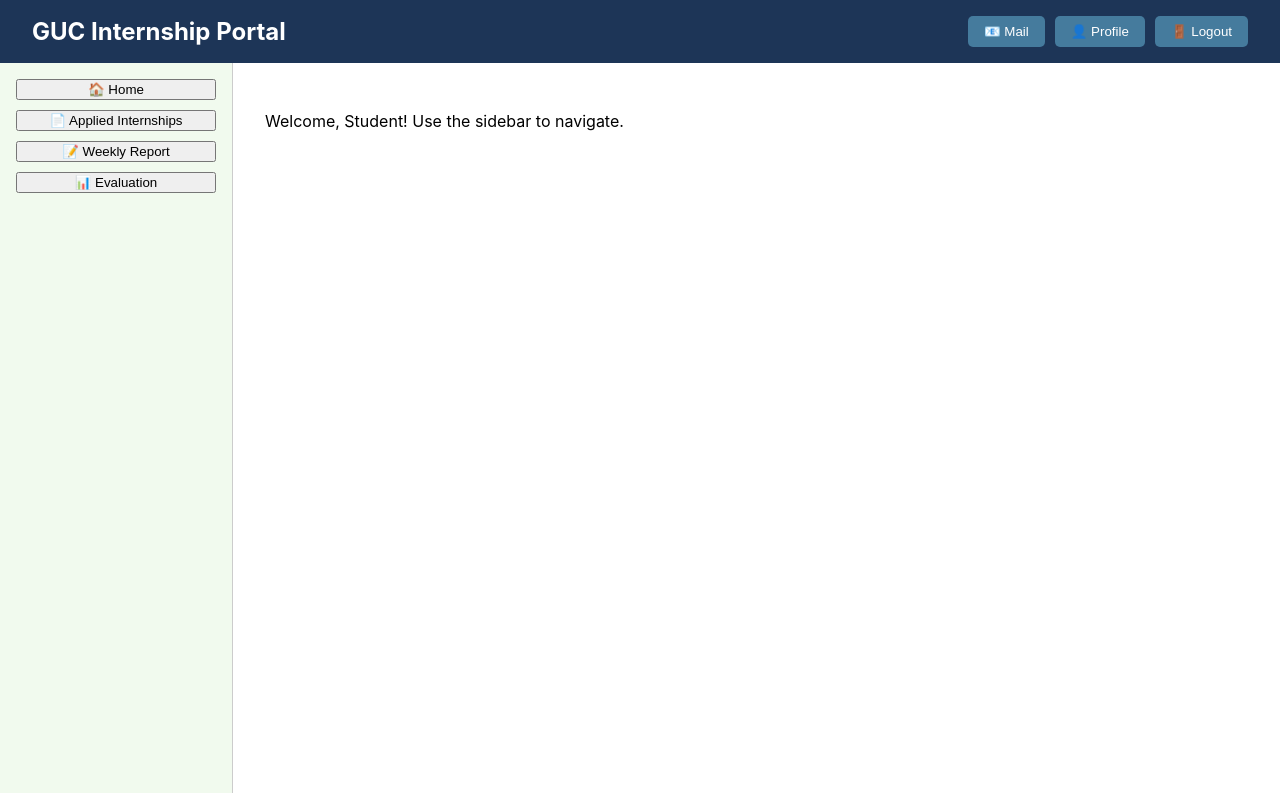
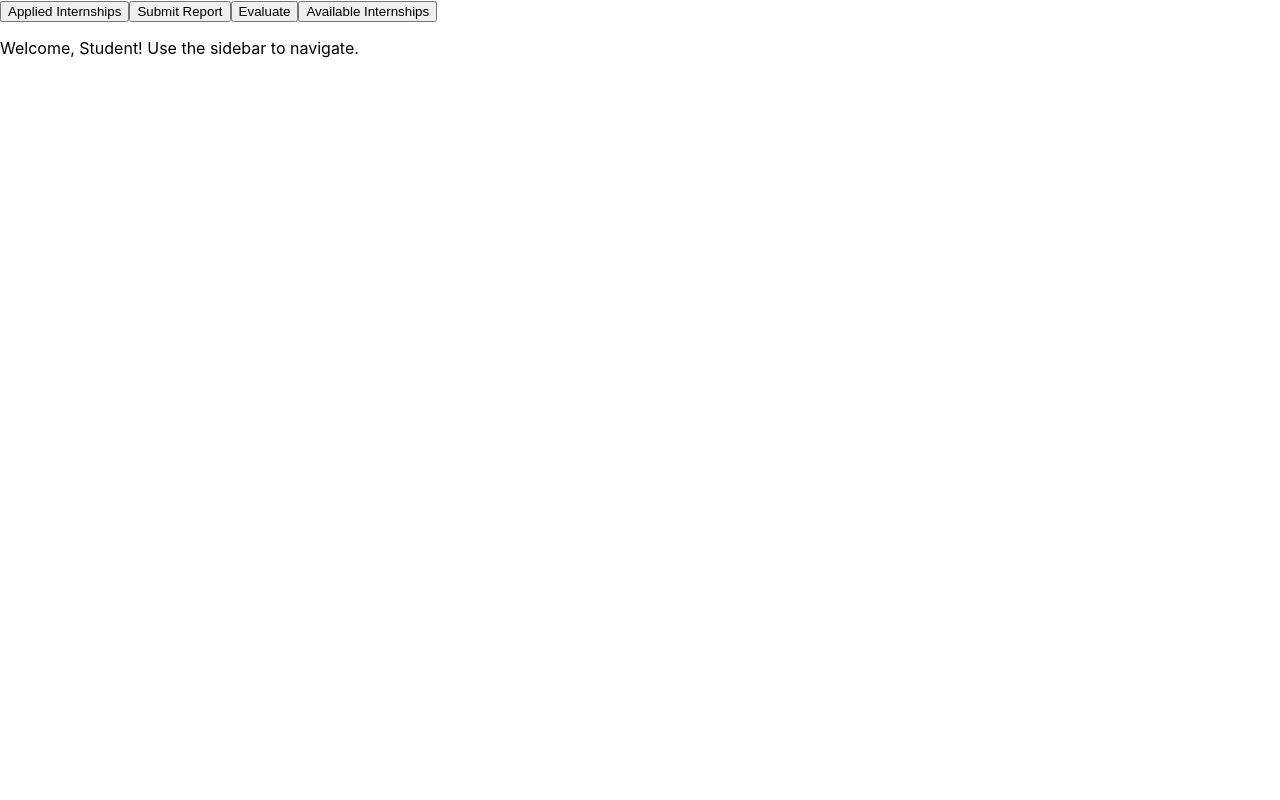
Before and after one commit to CSEN603-2025/Spice-girlzz, a React (Create React App) app in the folder internship/: page /student in a window 1280 px wide. Built offline with nearby package versions, Linux system fonts and the light colour scheme.

Commit message:
internships

```diff
--- /dev/null
+++ b/internship/src/Components/InternshipList.js
@@ -0,0 +1,7 @@
+import React from 'react';
+
+const InternshipList = () => {
+  return <div>Internships Available</div>;
+};
+
+export default InternshipList;
--- a/internship/src/StudentHomePage.js
+++ b/internship/src/StudentHomePage.js
@@ -13,49 +13,35 @@ function StudentHomePage() {
 
 
   const renderContent = () => {
+    console.log('Rendering content for:', activePage); // Log the active page
     switch (activePage) {
+
       case 'applied':
         return <p>You have applied to 3 internships.</p>;
       case 'report':
         return <p>Submit your weekly report here.</p>;
       case 'evaluate':
         return <p>View evaluation results and feedback.</p>;
+
+      case 'available':
+          return <p>available internships.</p>;
       default:
         return <p>Welcome, Student! Use the sidebar to navigate.</p>;
-        case 'available':
-  return <InternshipList internships={internships} />;
+
     }
   };
 
   return (
-    <div style={styles.wrapper}>
-      {/* Top Navbar */}
-      <div style={styles.navbar}>
-        <h2 style={styles.title}>GUC Internship Portal</h2>
-        <div>
-          <button style={styles.navBtn}>📧 Mail</button>
-          <button style={styles.navBtn} onClick={() => navigate('/student/profile')}>
-            👤 Profile
-          </button>
-          <button style={styles.navBtn} onClick={() => navigate('/')}>🚪 Logout</button>
-        </div>
-      </div>
+    <div>
+      <button onClick={() => setActivePage('applied')}>Applied Internships</button>
+      <button onClick={() => setActivePage('report')}>Submit Report</button>
+      <button onClick={() => setActivePage('evaluate')}>Evaluate</button>
+      <button onClick={() => setActivePage('available')}>Available Internships</button>
 
-      {/* Content Area */}
-      <div style={styles.contentArea}>
-
-      <SideBar setActivePage={setActivePage} />
-
-
-        {/* Main Content */}
-        <div style={styles.mainContent}>
-          {renderContent()}
-        </div>
-      </div>
+      {renderContent()} {/* Renders content based on activePage */}
     </div>
   );
-}
-
+};
 const styles = {
   container: { fontFamily: 'Segoe UI, sans-serif', backgroundColor: '#f7f9fc', minHeight: '100vh' },
   navbar: { display: 'flex', justifyContent: 'space-between', alignItems: 'center', padding: '1rem 2rem', backgroundColor: '#1d3557', color: '#fff' },
```
Also changed, not shown: internship/src/Components/intershipList.js (deleted, +0 -18 lines).
